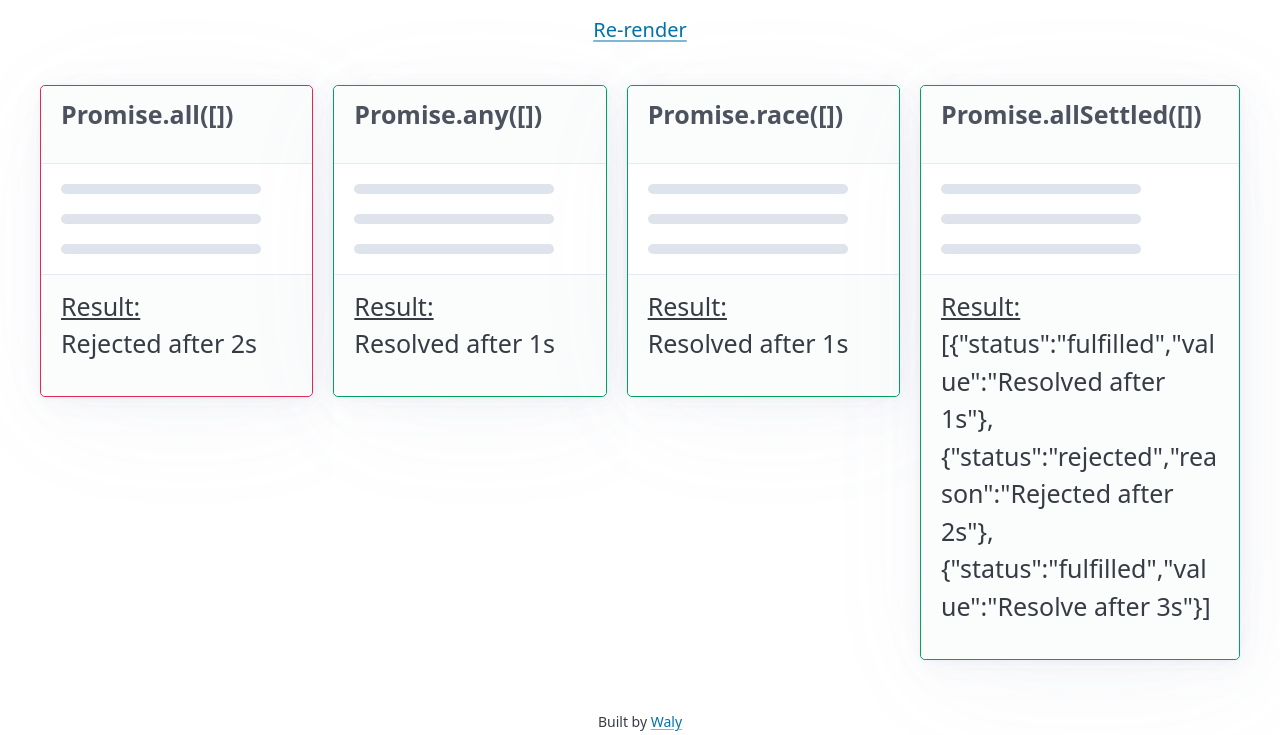
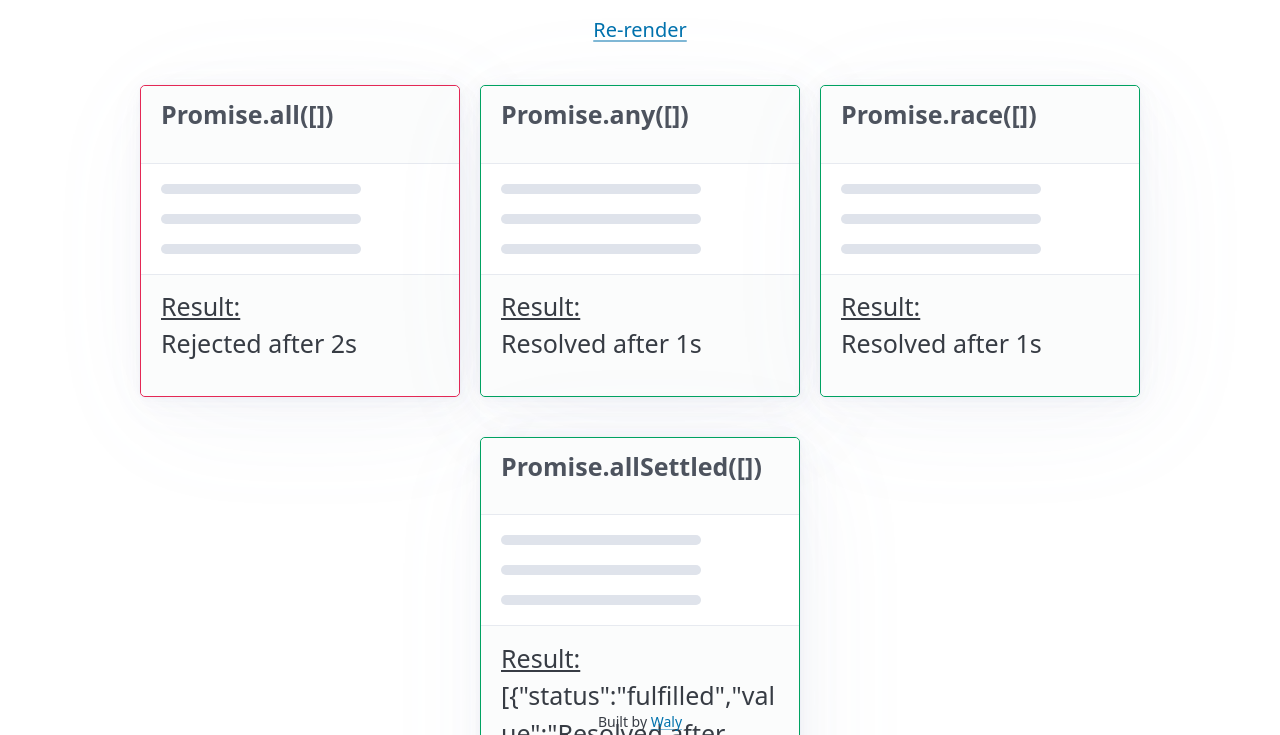
Before and after one commit to sir-kain/promise-combinator, a website built with Vite: page index.html in a window 1280 px wide. Shown: the part 65-800 px from the top of the page. Built offline with nearby package versions, Linux system fonts and the light colour scheme.

Commit message:
Designimprovments

```diff
--- a/index.html
+++ b/index.html
@@ -13,6 +13,7 @@
       #app {
         display: flex;
         gap: 1rem;
+        flex-wrap: wrap;
         justify-content: center;
         align-items: center;
       }
@@ -23,7 +24,7 @@
         text-align: center;
       }
       .footer {
-        position: absolute;
+        position: sticky;
         bottom: 0;
         margin-left: auto;
         margin-right: auto;
--- a/src/components/strategy.js
+++ b/src/components/strategy.js
@@ -95,7 +95,7 @@ export class PromiseStrategy extends LitElement {
   static get styles() {
     return css`
       :host {
-        height: 500px;
+        /* height: 500px; */
         width: 320px;
       }
       article.fail {
```
